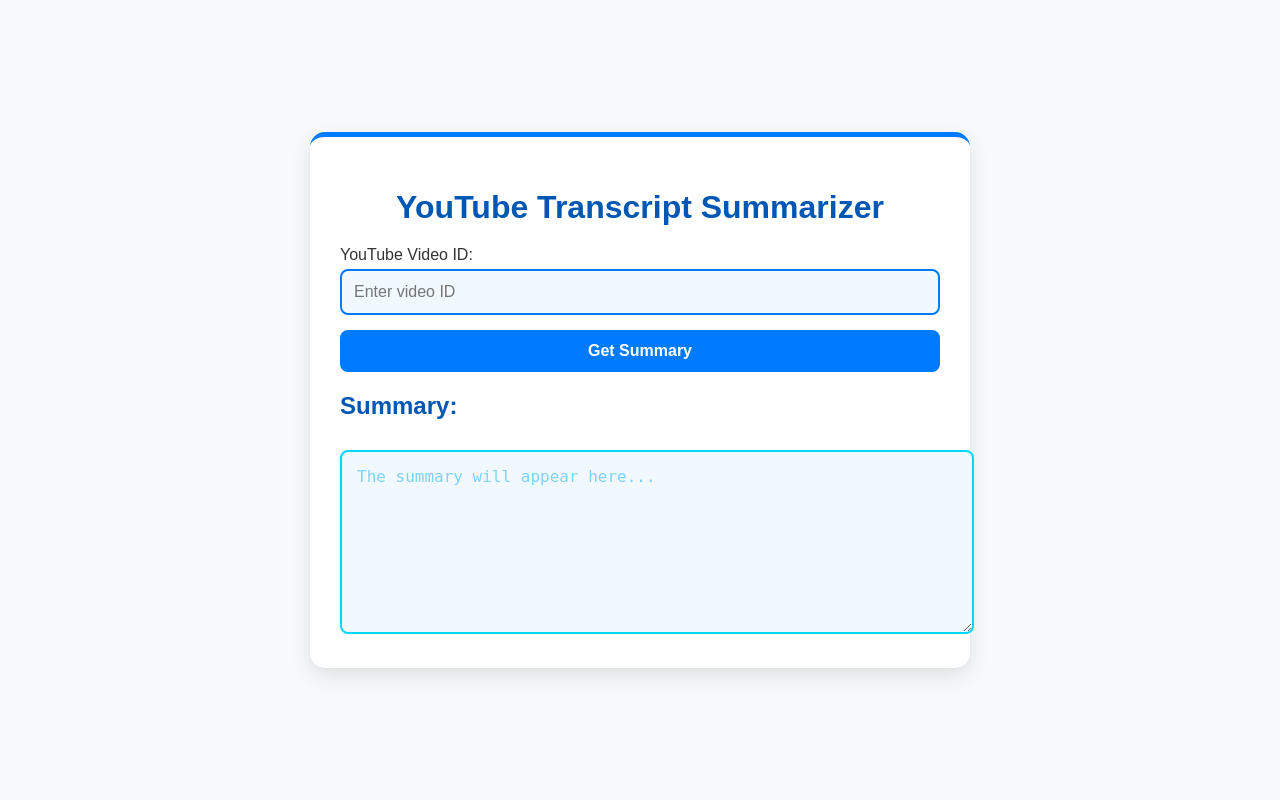
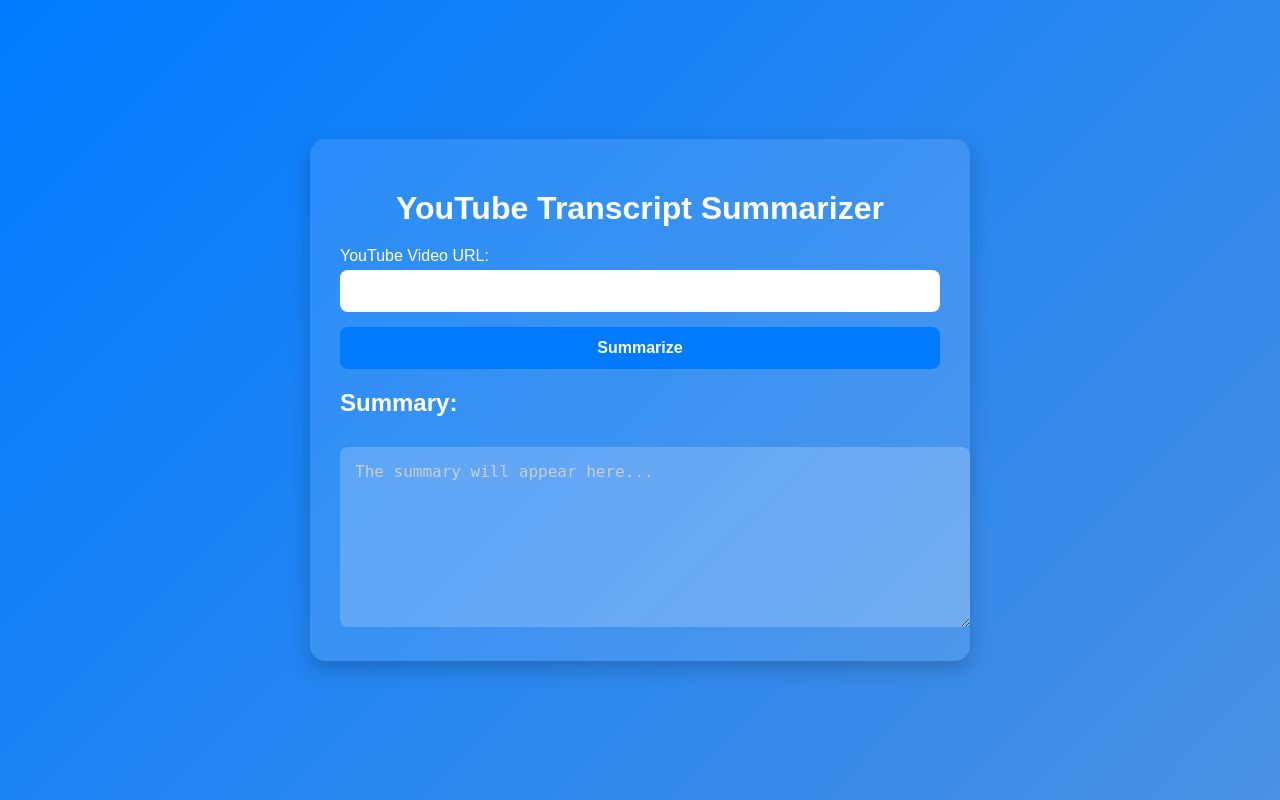
Before and after one commit to TejasDeshmukh13/Yt_sentiment-title-generation, a Flask app: page /summary in a window 1280 px wide. Run offline with Flask 3, Linux system fonts and the light colour scheme; the visitor is signed in with stand-in values (Sample User, id 1); parts of the project's set-up code (start-up, migrations or seed data) failed here and were passed over; some libraries are stand-ins or nearby versions.

Commit message:
Summary done, Everthing done by link

```diff
--- a/app.py
+++ b/app.py
@@ -15,7 +15,7 @@ import re
 import secrets
 import numpy as np
 import pandas as pd
-
+import time
 from googleapiclient.discovery import build
 
 import matplotlib.pyplot as plt
@@ -25,7 +25,7 @@ import matplotlib
 from matplotlib import font_manager
 import re
 from bs4 import BeautifulSoup
-from datetime import time,timedelta,datetime
+from datetime import timedelta,datetime
 import pytz
 from transformers import pipeline
 from youtube_transcript_api import YouTubeTranscriptApi
@@ -651,11 +651,21 @@ def search():
         top_videos=top_videos  # Pass top_videos to template
     )
 
+#----------->Summary Page
 #Extraction of Video id For Summary and Sentiment
 def extract_video_id(url):
-    regex = r"(?:v=|\/)([0-9A-Za-z_-]{11}).*"
-    match = re.search(regex, url)
-    return match.group(1) if match else None
+    try:
+        # Regular expression to extract video ID from the YouTube URL
+        regex = r"(?:v=|\/)([0-9A-Za-z_-]{11}).*"
+        match = re.search(regex, url)
+
+        if match:
+            return match.group(1)
+        else:
+            return None  # Return None if no match is found
+    except Exception as e:
+        print(f"Error extracting video ID: {str(e)}")
+        return None
 
 #--------->Summary Page
 def get_transcript(video_id):
@@ -688,13 +698,21 @@ def summarize_text(text):
 def summarize_video():
     start_time = time.time()
     print(f"Using API Key: {api_key}")
-    data = request.form
-    youtube_video_url = data.get('youtube_video_url')
+
+    data = request.json
+    youtube_video_url = data.get('youtube_video_url')  # Fetch the URL from the form
+
+    if youtube_video_url is None:
+        # Print an error message and return a user-friendly response
+        print("Error: No YouTube video URL provided in form data.")
+        return jsonify({"error": "No YouTube video URL provided."}), 400
+
     video_id = extract_video_id(youtube_video_url)
-
-    #FOR DEBUGGING
+    video_title = get_video_title(video_id)
+    # FOR DEBUGGING
     print("Given link: ", youtube_video_url)
     print("Extracted Video Id: ", video_id)
+    print("Video Title: ",video_title)
 
     transcript = get_transcript(video_id)
     if 'error' in transcript.lower():
@@ -703,6 +721,7 @@ def summarize_video():
     summary = summarize_text(transcript)
     print(f"total_time={time.time()-start_time}")
     return jsonify({"summary": summary})
+
 
 #---------->Sentiment Page
 # Load and prepare dataset for training
--- a/templates/senti_result.html
+++ b/templates/senti_result.html
@@ -102,7 +102,7 @@
             {% endfor %}
         </ul>
 
-        <a href="/">Go back</a>
+        <a href="/dashboard">Go back</a>
     </div>
 </body>
 </html>
--- a/templates/sentiment.html
+++ b/templates/sentiment.html
@@ -74,7 +74,7 @@
     <div class="container">
         <h1>Analyze YouTube Video Comments</h1>
         <form action="/analyze" method="POST">
-            <input type="text" name="yt_senti_video_url" placeholder="Enter YouTube Video ID" required>
+            <input type="text" name="yt_senti_video_url" placeholder="Enter YouTube Video's Link" required>
             <button type="submit">Analyze Now</button>
         </form>
     </div>
--- a/templates/summary.html
+++ b/templates/summary.html
@@ -9,8 +9,8 @@
         /* Global Styles */
         body {
             font-family: 'Poppins', sans-serif;
-            background-color: #f8f9fa; /* Light background for a clean look */
-            color: #333;
+            background: linear-gradient(135deg, #007BFF, #4A90E2); /* Blue gradient background */
+            color: #fff;
             margin: 0;
             padding: 0;
             display: flex;
@@ -21,13 +21,12 @@
 
         /* Container */
         .container {
-            background-color: #ffffff;
+            background-color: rgba(255, 255, 255, 0.1);
             padding: 30px;
             border-radius: 15px;
-            box-shadow: 0px 8px 20px rgba(0, 0, 0, 0.1);
-            max-width: 600px; /* Increased max-width for a wider container */
+            box-shadow: 0px 8px 20px rgba(0, 0, 0, 0.2);
+            max-width: 600px;
             width: 100%;
-            border-top: 5px solid #007bff; /* Blue top border */
         }
 
         /* Heading */
@@ -35,7 +34,7 @@
             text-align: center;
             font-size: 2rem;
             margin-bottom: 20px;
-            color: #0056b3; /* Dark blue for heading */
+            color: #fff;
         }
 
         /* Form Styles */
@@ -47,27 +46,18 @@
         label {
             font-size: 1rem;
             margin-bottom: 5px;
-            color: #333;
         }
 
         input[type="text"] {
             padding: 12px;
-            border: 2px solid #007bff;
+            border: none;
             border-radius: 8px;
             margin-bottom: 15px;
             font-size: 1rem;
-            background-color: #f1f9ff; /* Light blue input background */
-            color: #333;
-            outline: none;
-            transition: border-color 0.3s ease;
-        }
-
-        input[type="text"]:focus {
-            border-color: #5A67D8; /* Purple border on focus */
         }
 
         button {
-            background-color: #007bff;
+            background-color: #007BFF; /* Blue button */
             border: none;
             padding: 12px;
             font-size: 1rem;
@@ -79,37 +69,31 @@
         }
 
         button:hover {
-            background-color: #0056b3; /* Darker blue on hover */
+            background-color: #4A90E2; /* Lighter blue on hover */
         }
 
         /* Summary Box */
         h2 {
+            width: 95%;
             font-size: 1.5rem;
             margin-top: 20px;
-            color: #0056b3;
         }
 
         textarea {
             padding: 15px;
             border-radius: 8px;
-            border: 2px solid #00D8FF;
-            background-color: #f1f9ff; /* Light blue background for textarea */
-            color: #333;
+            border: none;
+            background-color: rgba(255, 255, 255, 0.2);
+            color: #000; /* Changed text color to black */
             font-size: 1rem;
             margin-top: 10px;
             resize: horizontal; /* Allow resizing horizontally */
             height: 150px; /* Adjusted height for horizontal shape */
             width: 100%; /* Full width of the container */
-            outline: none;
-            transition: border-color 0.3s ease;
-        }
-
-        textarea:focus {
-            border-color: #5A67D8; /* Purple border on focus */
         }
 
         textarea::placeholder {
-            color: #7dd3fa; /* Light blue placeholder */
+            color: #ccc;
         }
     </style>
 </head>
@@ -117,10 +101,10 @@
 <body>
     <div class="container">
         <h1>YouTube Transcript Summarizer</h1>
-        <form id="transcriptForm">
-            <label for="youtube_video_url">YouTube Video ID:</label>
-            <input type="text" id="youtube_video_url" name="youtube_video_url" placeholder="Enter video ID" required>
-            <button type="submit">Get Summary</button>
+        <form id = 'transcriptForm'>
+            <label for="youtube_video_url">YouTube Video URL:</label>
+            <input type="text" id="youtube_video_url" name="youtube_video_url" required>
+            <button type="submit">Summarize</button>
         </form>
         <h2>Summary:</h2>
         <textarea id="summary" readonly placeholder="The summary will appear here..."></textarea>
```
Also changed, not shown: static/summary.css (deleted, +0 -88 lines), static/summary.js (deleted, +0 -29 lines).
